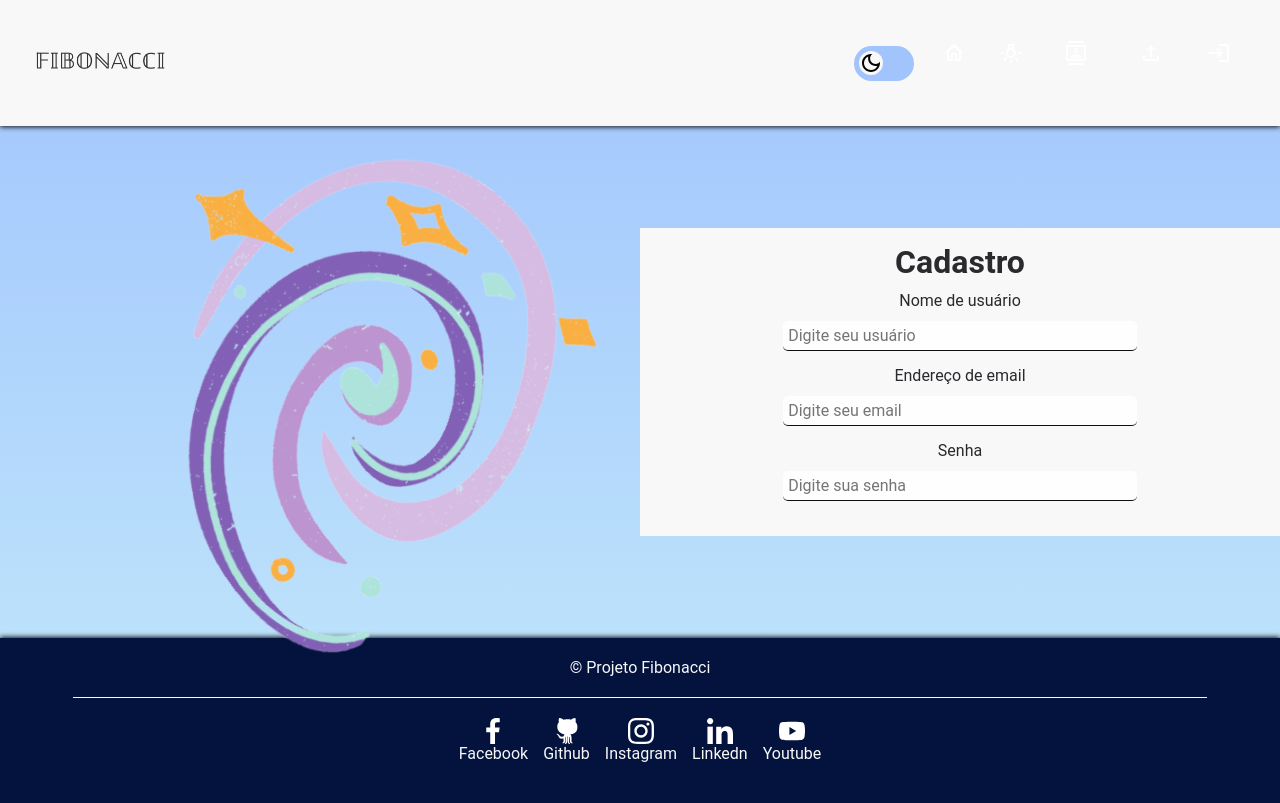
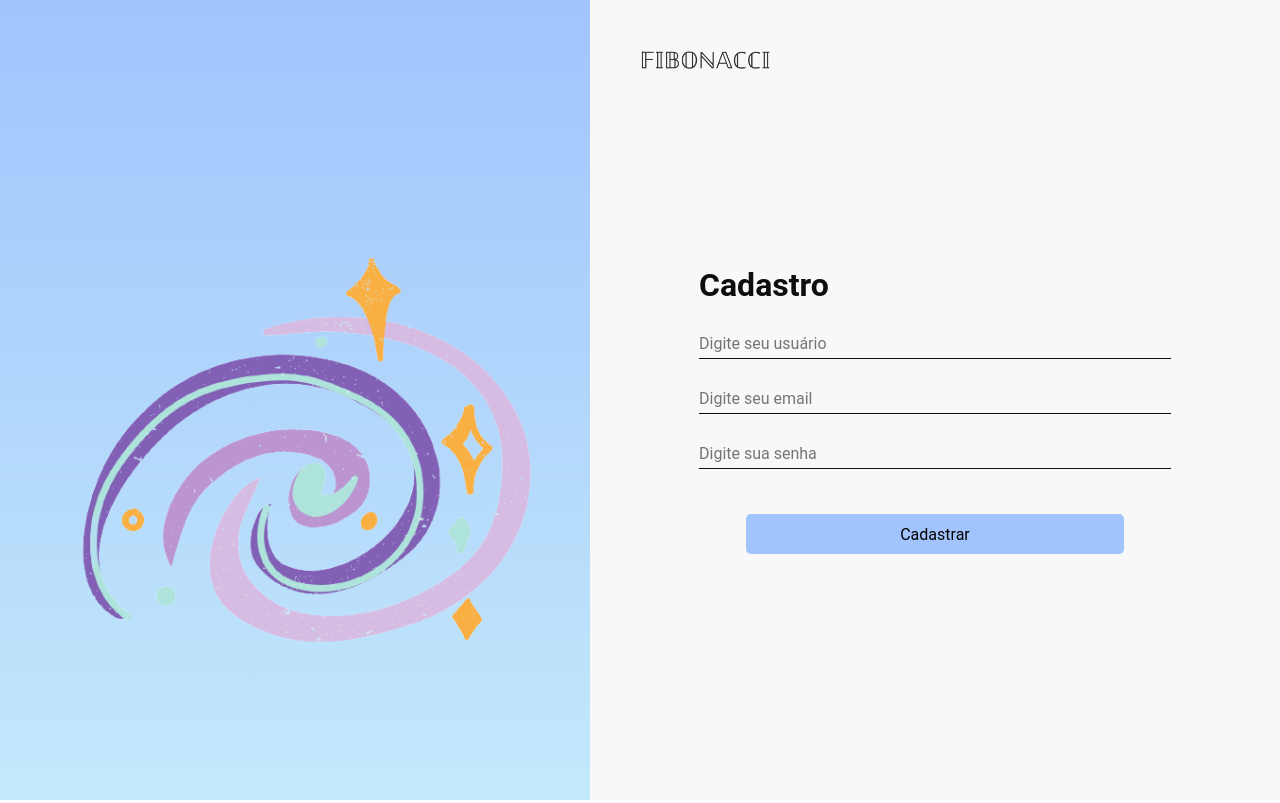
Before and after one commit to lucas-wa/fibonacci-react, a React (Vite) app: page /sign in a window 1280 px wide. Built offline with nearby package versions, Linux system fonts and the light colour scheme.

Commit message:
Fixing sign page

```diff
--- a/src/App.tsx
+++ b/src/App.tsx
@@ -2,7 +2,7 @@ import { Home } from "./pages/Home"
 import {About} from "./pages/About"
 import "./styles/global.scss"
 import {Contexts} from "./contexts/Contexts"
-import { useState } from "react"
+import { useEffect, useState } from "react"
 import { Route, Routes } from "react-router-dom";
 import { Contacts } from "./pages/Contacts"
 import { SignPage } from "./pages/SignPage"
@@ -12,6 +12,8 @@ import { SignPage } from "./pages/SignPage"
 
 function App() {
 
+
+  useEffect(()=>console.log(document.querySelector(":root")),[])
 
   const [theme, setTheme] = useState(
     localStorage.getItem("theme")
--- a/src/components/HomeMain/index.tsx
+++ b/src/components/HomeMain/index.tsx
@@ -35,11 +35,11 @@ export function HomeMain() {
               <section key={element}>
                 <h2>A ideia</h2>
                 <p>
-                  {/* Lorem ipsum dolor sit amet consectetur adipisicing elit. Eveniet pariatur commodi porro ut. Nihil necessitatibus aliquid fugiat cupiditate illo cum praesentium corrupti, quibusdam alias quae consectetur, vero ea iusto mollitia.
+                  Lorem ipsum dolor sit amet consectetur adipisicing elit. Eveniet pariatur commodi porro ut. Nihil necessitatibus aliquid fugiat cupiditate illo cum praesentium corrupti, quibusdam alias quae consectetur, vero ea iusto mollitia.
                   Lorem ipsum dolor sit amet consectetur adipisicing elit. Mollitia
                   atque laboriosam rerum eaque accusantium ad libero nostrum voluptate
                   aperiam impedit deleniti, asperiores sit perferendis earum iure.
-                  Repellat nulla totam illum? */}
+                  Repellat nulla totam illum?
                 </p>
               </section>
             )
--- a/src/components/SignMain/index.tsx
+++ b/src/components/SignMain/index.tsx
@@ -1,7 +1,14 @@
 import galaxy from "../../assets/images/galaxy.svg";
 import './style.scss'
+import logo from "../../assets/images/logo.png"
+import { useContext } from "react";
+import { Contexts } from "../../contexts/Contexts";
 
-export function SignMain(){
+export function SignMain() {
+
+    const { theme, setTheme } = useContext(Contexts)
+
+
     return (
         <main>
 
@@ -10,24 +17,32 @@ export function SignMain(){
             </div>
 
             <div className="modal-wrapper">
+
                 <div className="modal">
+
+
+                <figure>
+                    <img src={logo} alt="Fibonacci" style={
+                        theme == "dark" ? { filter: "brightness(100%)" } : {}
+                    }
+                    />
+                    <figcaption hidden>Logo Fibonacci</figcaption>
+                </figure>
+
+
+                    <form action="#">
+
                     <h1>Cadastro</h1>
-                <form action="#">
-                    <span>
-                        <label htmlFor="user">Nome de usuário</label>
+
                         <input type="text" name="" id="user" placeholder='Digite seu usuário' />
-                    </span>
 
-                    <span>
-                        <label htmlFor="email">Endereço de email</label>
                         <input type="email" name="" id="email" placeholder='Digite seu email' />
-                    </span>
 
-                    <span>
-                        <label htmlFor="password">Senha</label>
                         <input type="password" name="" id="password" placeholder='Digite sua senha' />
-                    </span>
+
+                        <button type="submit">Cadastrar</button>
                     </form>
+
                 </div>
             </div>
         </main>
--- a/src/components/SignMain/style.scss
+++ b/src/components/SignMain/style.scss
@@ -2,83 +2,152 @@ main {
     display: flex;
     justify-content: center;
     align-items: center;
-    flex:1;
+    flex: 1;
+    color: var(--black);
+
     .image {
-        height: 100%;
-        display: flex;
-        justify-content: center;
-        align-items: center;
-        flex: 1;
-
-        img {
-            width: 80%;
-            transform: rotate(0);
-            animation-name: galaxyRotate;
-            animation-duration: 10s;
-            animation-iteration-count: infinite;
-        }
+        position: absolute;
+        width: 1px;
+        height: 1px;
+        padding: 0;
+        margin: -1px;
+        overflow: hidden;
+        clip: rect(0, 0, 0, 0);
+        white-space: nowrap;
+        border-width: 0;
     }
 
     .modal-wrapper {
         height: 100%;
         display: flex;
+        flex-direction: column;
         justify-content: center;
         align-items: center;
         background: var(--white);
-        flex:1;
+        flex: 1;
+        padding: 5rem;
 
 
         .modal {
-            width: 80%;
-            //max-width: 500px;
-            height: fit-content;
+            width: 100%;
+            height: 100%;
             border-radius: 10px;
             display: flex;
             align-items: center;
             justify-content: center;
             flex-direction: column;
-            padding: 15px;
+            // padding: 15px;
+
+            figure {
+                width: 100%;
+                display: flex;
+                justify-content: center;
+
+                img {
+                    width: 100%;
+                    max-width: 13rem;
+                    transition: filter 1s;
+                    filter: brightness(20%);
+                }
+            }
 
             form {
-                padding: 20px;
-                width: 100%;
+                // padding: 20px;
+                width: 80%;
                 display: flex;
                 flex-direction: column;
                 align-items: center;
                 justify-content: center;
                 gap: 25px;
+                flex:1;
 
-                span {
-                    display: flex;
-                    flex-direction: column;
-                    align-items: center;
-                    // justify-content: space-between;
+                h1 {
                     width: 100%;
-                    gap: 20px;
-                    line-height: 0;
+                    text-align: center;
+                }
 
-                    input {
-                        width: 80%;
-                        background: #FEFEFE;
-                        border-radius: 5PX;
-                        outline: none;
-                        border: none;
-                        border-bottom: 1px solid var(--black);
-                        padding: 5px;
+
+                input {
+                    width: 100%;
+                    background: inherit;
+                    // border-radius: .5rem;
+                    outline: none;
+                    border: none;
+                    border-bottom: 1px solid var(--black);
+                    padding: 5px 0;
+                    transition: padding .1s ease;
+                    color: var(--black);
+
+                    &:focus {
+                        padding: 6px;
                     }
                 }
+
+                button {
+                    margin-top: 2rem;
+                    width: 80%;
+                    height: 4rem;
+                    border: none;
+                    outline: none;
+                    border-radius: .5rem;
+                    background: var(--button-color);
+
+                }
+
 
             }
         }
     }
 }
 
+
+@media only screen and (min-width: 768px) {
+    main {
+
+        .image {
+            position: initial;
+            width: 100%;
+            margin: 0;
+            overflow: initial;
+            clip: none;
+            white-space: none;
+            border-width: initial;
+
+            height: 100%;
+            display: flex;
+            justify-content: center;
+            align-items: center;
+            flex: 1;
+
+            img {
+                width: 80%;
+                transform: rotate(0);
+                animation-name: galaxyFloat;
+                animation-duration: 10s;
+                animation-iteration-count: infinite;
+            }
+        }
+
+
+        .modal-wrapper .modal form {
+            h1 {
+                text-align: left;
+            }
+        }
+
+        .modal-wrapper .modal figure {
+            justify-content: flex-start;
+        }
+    }
+}
+
+
 @keyframes galaxyFloat {
-    0%{
+    0% {
         transform: translateY(50px);
     }
 
-    50%{
+    50% {
         transform: translateY(-50px);
     }
 
@@ -87,15 +156,3 @@ main {
 
     }
 }
-
-@keyframes galaxyRotate {
-    0%{
-        transform: rotate(0);
-    }
-
-
-    100% {
-        transform: rotate(360deg);
-
-    }
-}
--- a/src/pages/About/index.tsx
+++ b/src/pages/About/index.tsx
@@ -22,14 +22,14 @@ export function About() {
   }
 
 
-  useEffect(() => {
-    const container:any = document.querySelector(".AboutContainer")
+  // useEffect(() => {
+  //   const container:any = document.querySelector(".AboutContainer")
 
-    if (container?.clientHeight < window.screen.height) {
-      container.style.height = "100vh"
-    }
+  //   if (container?.clientHeight < window.screen.height) {
+  //     container.style.height = "100vh"
+  //   }
 
-  }, [])
+  // }, [])
 
   return (
     <>
--- a/src/pages/SignPage/index.tsx
+++ b/src/pages/SignPage/index.tsx
@@ -30,11 +30,9 @@ export function SignPage() {
 
             <div className="SignPageContainer">
 
-                <Header />
 
                 <SignMain/>
 
-                <Footer />
 
             </div>
 
--- a/src/pages/SignPage/style.scss
+++ b/src/pages/SignPage/style.scss
@@ -1,11 +1,7 @@
 .SignPageContainer {
     display: flex;
     flex-direction: column;
-    // justify-content: center;
-    // align-items: center;
-    // width: 100%;
-    // flex-direction: column;
-    height: 100%;
+    height: 100vh;
     background: var(--background);
 
 
--- a/src/styles/global.scss
+++ b/src/styles/global.scss
@@ -10,6 +10,7 @@
   --blue-medium: #a1c4fd;
   --blue-strong: #04133d;
   --background: linear-gradient(#a1c4fd, #c2e9fb);
+  --button-color:  #a1c4fd;
   --background-dark: linear-gradient(#0e0e0e, #0e0e0e);
 }
 
@@ -44,7 +45,7 @@ body, input, button, textarea{
   border-width: 0;
 }
 
-.darkmode#root {
+#root.darkmode {
   --white: #0e0e0e;
   --black: #f8f8f8;
   --blue-light: #c2e9fb;
```
Also changed, not shown: src/hooks/useWindowSize.tsx (+11 -11 lines). Lines whose indentation alone changed are shown as unchanged.
